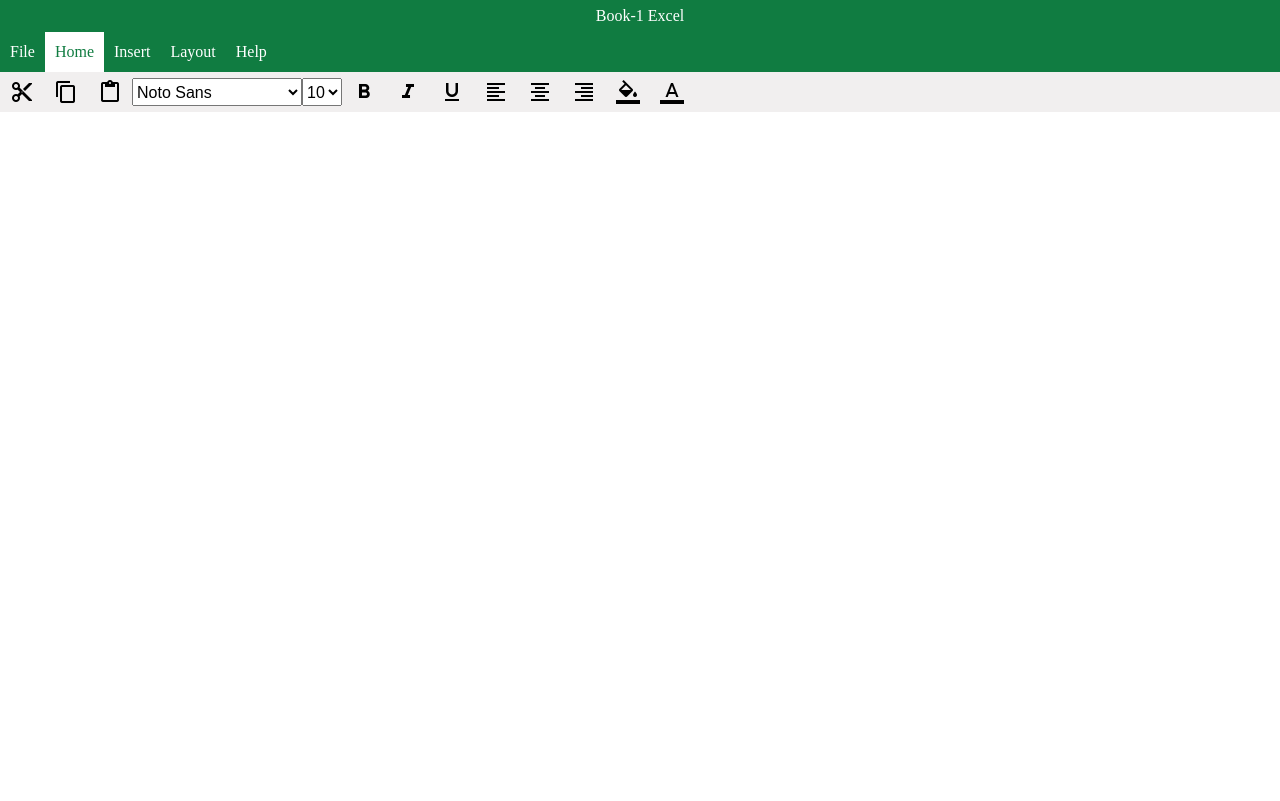
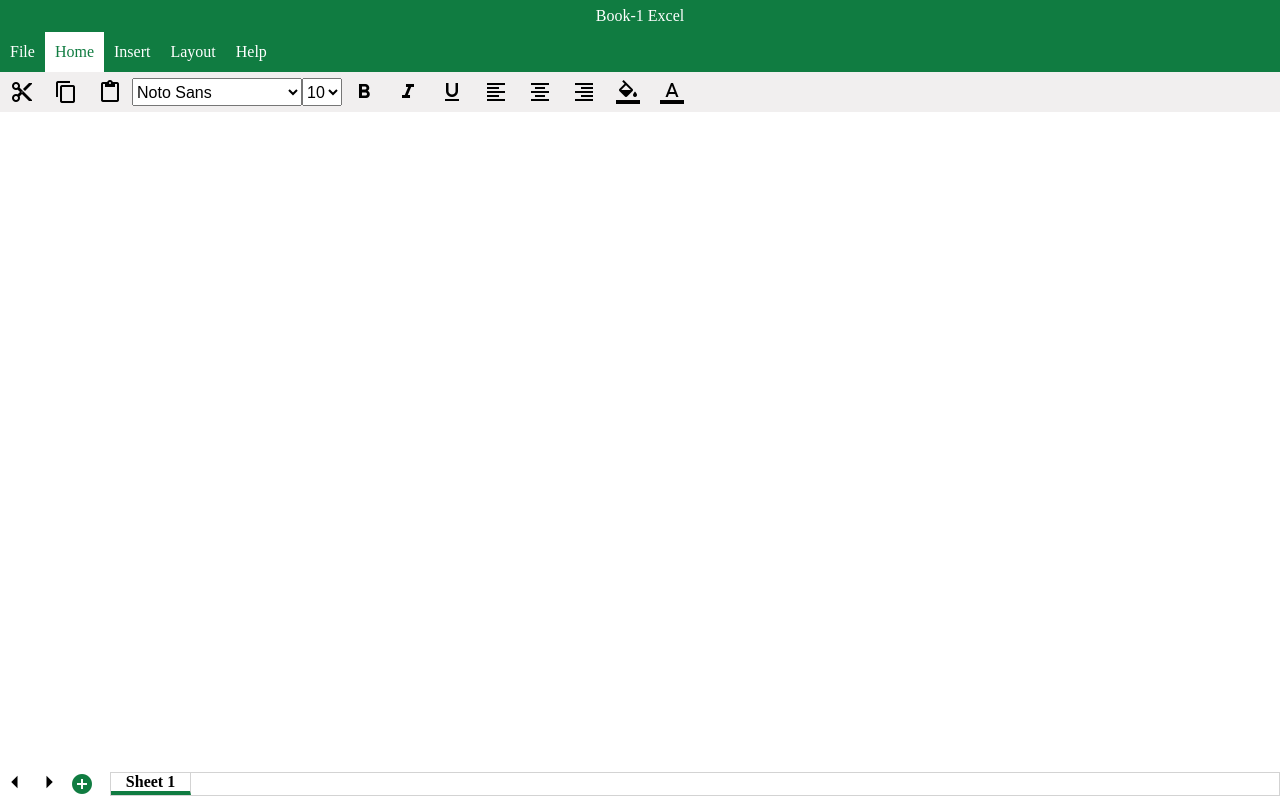
Before and after one commit to codea-holic/Excel-Clone, a plain HTML site: page Excel/index.html in a window 1280 px wide. Drawn offline with Linux system fonts and the light colour scheme.

Commit message:
Added items in sheet bar Sheet bar is in footer section of this clone

```diff
--- a/Excel/index.html
+++ b/Excel/index.html
@@ -64,11 +64,21 @@
         </div>
         <div class="formula-bar"></div>
         <div class="data-container">
+            <div class="select-all"></div>
+            <div class="col-name-container"></div>
             <div class="row-name-container"></div>
-            <div class="col-name-container"></div>
             <div class="input-cell-container"></div>
         </div>
+
         <div class="sheet-bar">
+            <div class="scroller">
+                <div class="material-icons icon-left-scroll">arrow_left</div>
+                <div class="material-icons icon-right-scroll">arrow_right</div>
+            </div>
+            <div class="material-icons icon-add">add_circle</div>
+            <div class="sheet-tab-container">
+                <div class="sheet-tab">Sheet 1</div>
+            </div>
         </div>
     </div>
 </body>
--- a/Excel/style.css
+++ b/Excel/style.css
@@ -100,10 +100,58 @@ body {
 }
 
 .data-container{
-    height: 77h;
+    height: 77vh;
     /* border: 2px solid rgb(72, 0, 255); */
 }
 
+
+
+
 .sheet-bar{
     height: 4vh;
+    display: flex;
+    align-items: center;
 }
+
+.scroller {
+    width: 70px;
+}
+
+.icon-left-scroll, .icon-right-scroll {
+    font-size: 30px;
+}
+
+.icon-left-scroll:hover, .icon-right-scroll:hover {
+    background-color: lightgrey;
+    cursor: pointer;
+}
+.icon-add {
+    color: #107c41;
+    width: 40px;
+}
+
+.icon-add:hover {
+    cursor: pointer;
+    transform: scale(1.2);
+}
+
+.sheet-tab-container {
+    border: 1px solid lightgrey;
+    width : calc(100vw - 110px);
+}
+
+.sheet-tab {
+    border-bottom: 4px solid #107c41;
+    padding-left: 10px;
+    padding-right: 10px;
+    display: flex;
+    width: 80px;
+    font-weight: bold;
+    text-align: center;
+    justify-content: center;
+    border-right: 1px solid lightgrey;
+}
+
+.sheet-tab:hover {
+    cursor: default;
+}
```
